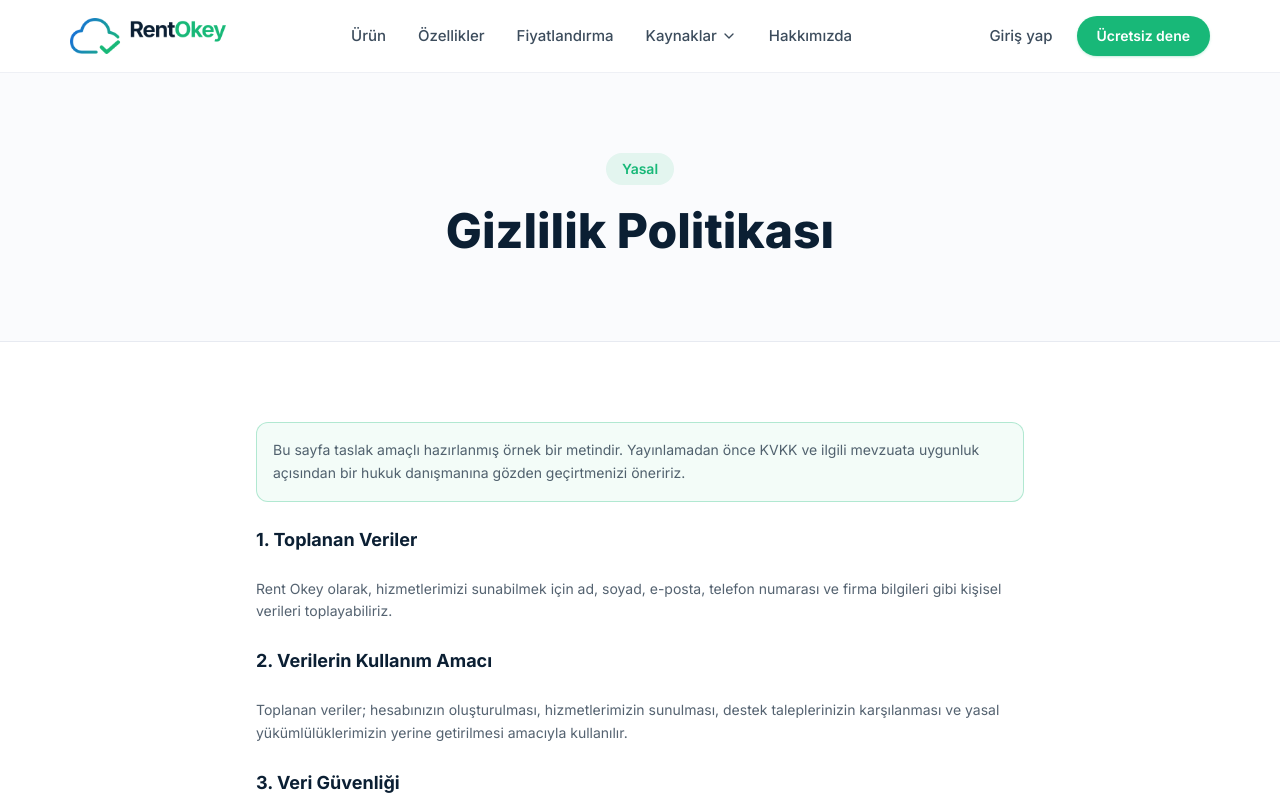
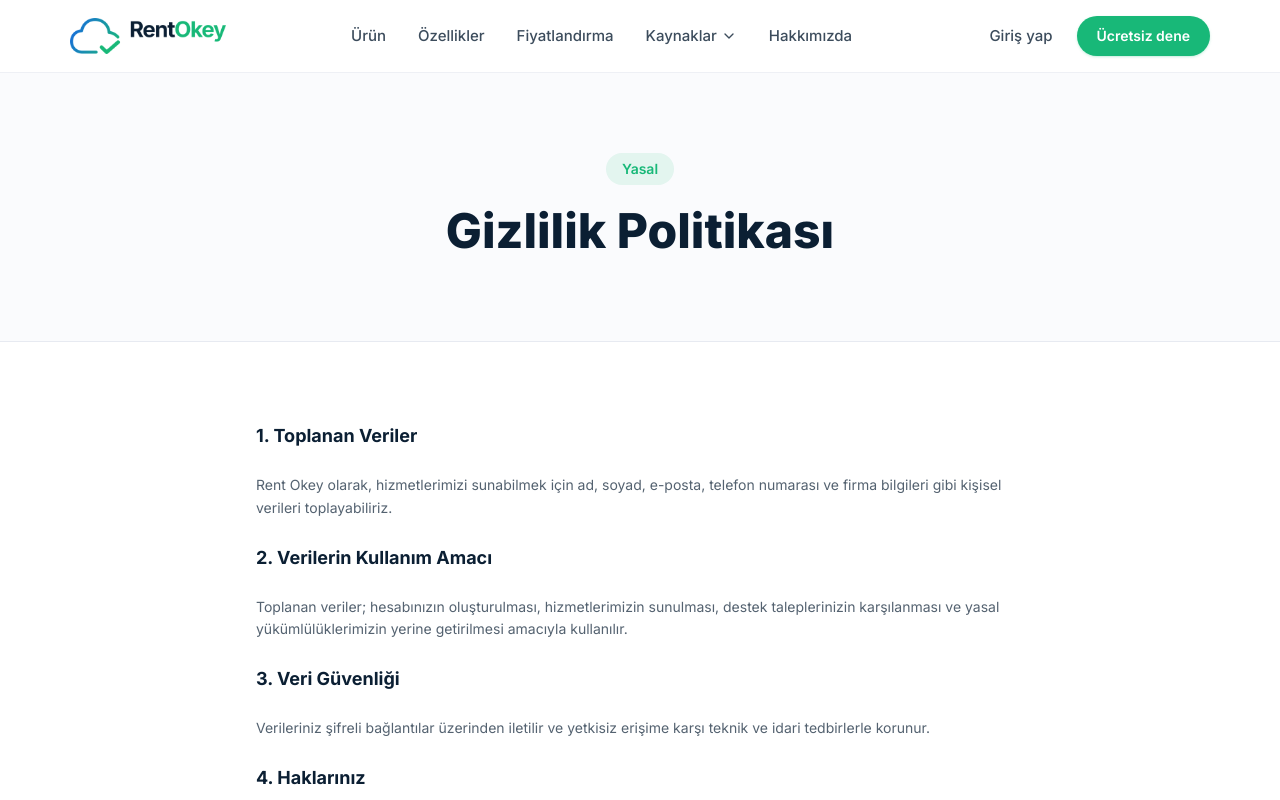
Before and after one commit to faikureturk-collab/rentokey-web, a Next.js app: page /gizlilik-politikasi in a window 1280 px wide. Shown: the top 800 px of the page. Built offline with nearby package versions, Linux system fonts and the light colour scheme.

Commit message:
gizlilik polikası güncellendi.

```diff
--- a/src/app/gizlilik-politikasi/page.tsx
+++ b/src/app/gizlilik-politikasi/page.tsx
@@ -11,11 +11,6 @@ export default function GizlilikPage() {
       <PageHero eyebrow="Yasal" title="Gizlilik Politikası" />
       <section className="container-page py-16 sm:py-20">
         <div className="mx-auto max-w-3xl space-y-6 text-sm leading-relaxed text-brand-navy/70">
-          <p className="rounded-xl border border-brand-green/30 bg-brand-green/5 p-4 text-brand-navy/70">
-            Bu sayfa taslak amaçlı hazırlanmış örnek bir metindir. Yayınlamadan önce KVKK ve
-            ilgili mevzuata uygunluk açısından bir hukuk danışmanına gözden geçirtmenizi öneririz.
-          </p>
-
           <h2 className="text-lg font-bold text-brand-navy">1. Toplanan Veriler</h2>
           <p>
             Rent Okey olarak, hizmetlerimizi sunabilmek için ad, soyad, e-posta, telefon numarası
--- a/src/app/kullanim-sartlari/page.tsx
+++ b/src/app/kullanim-sartlari/page.tsx
@@ -11,11 +11,6 @@ export default function KullanimSartlariPage() {
       <PageHero eyebrow="Yasal" title="Kullanım Şartları" />
       <section className="container-page py-16 sm:py-20">
         <div className="mx-auto max-w-3xl space-y-6 text-sm leading-relaxed text-brand-navy/70">
-          <p className="rounded-xl border border-brand-green/30 bg-brand-green/5 p-4 text-brand-navy/70">
-            Bu sayfa taslak amaçlı hazırlanmış örnek bir metindir. Yayınlamadan önce bir hukuk
-            danışmanına gözden geçirtmenizi öneririz.
-          </p>
-
           <h2 className="text-lg font-bold text-brand-navy">1. Hizmetin Kapsamı</h2>
           <p>
             Rent Okey, araç kiralama firmalarının filo, rezervasyon ve saha operasyonlarını
```
